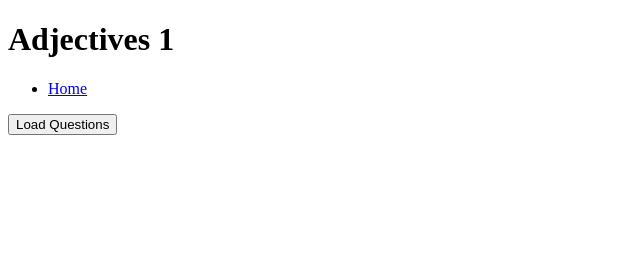
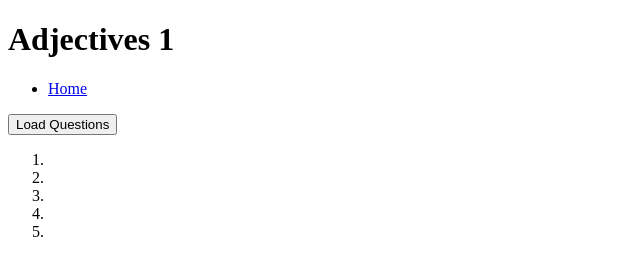
Before and after one commit to RalphLynch/germanGrammarWebsite, a website: page website/adjectives1.html in a window 1280 px wide. Shown: the full height of the page, 0-640 px from the left. Drawn offline with Linux system fonts and the light colour scheme.

Commit message:
Put the questions in an ordered list.

```diff
--- a/website/adjectives1.html
+++ b/website/adjectives1.html
@@ -13,10 +13,12 @@
     </nav>
     <button type="button" id="loadQuestions" onclick="loadQuestions()">Load Questions</button>
     <form>
-        <div id="question1"></div>
-        <div id="question2"></div>
-        <div id="question3"></div>
-        <div id="question4"></div>
-        <div id="question5"></div>
+        <ol>
+            <li id="question1"></li>
+            <li id="question2"></li>
+            <li id="question3"></li>
+            <li id="question4"></li>
+            <li id="question5"></li>
+        </ol>
     </form>
 </body>
```
